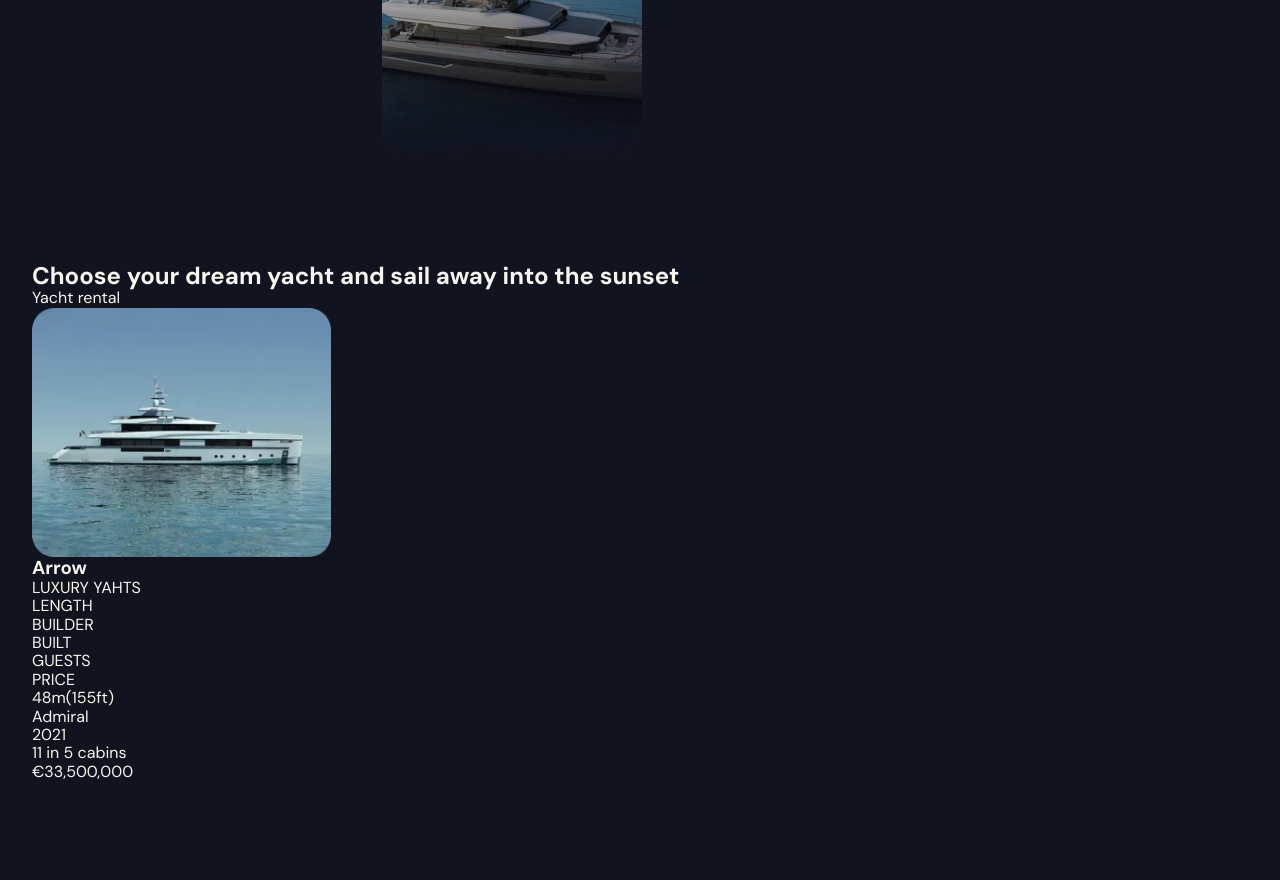
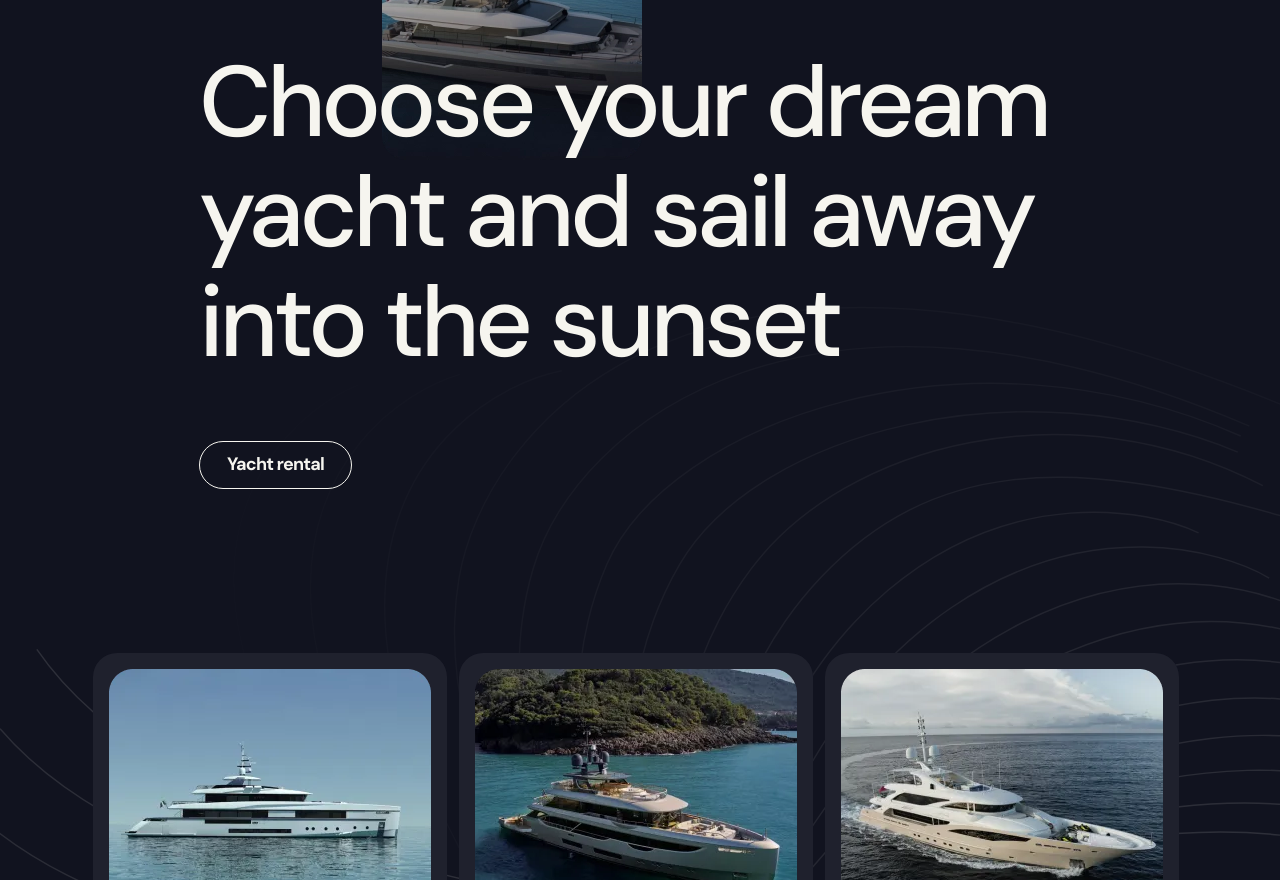
Before and after one commit to DennisUser1/Yacht-Adventures, a website built with Vite: page src/index.html in a window 1280 px wide. Shown: the part 1920-2800 px from the top of the page. Built offline with nearby package versions, Linux system fonts and the light colour scheme.

Commit message:
v.1.16. Added style yachts-block.css

```diff
--- a/src/css/styles.css
+++ b/src/css/styles.css
@@ -8,6 +8,7 @@
 @import url("./header.css");
 @import url("./hero.css");
 @import url("./about-block.css");
+@import url("./yachts-block.css");
 @import url("./services-block.css");
 @import url("./rent-block.css");
 @import url("./reviews-block.css");
--- /dev/null
+++ b/src/css/yachts-block.css
@@ -0,0 +1,423 @@
+.yachts-block {
+  position: relative;
+}
+
+@media (max-width: 767px) {
+  .yachts-section {
+    padding-top: 0;
+    margin-top: -122px;
+  }
+}
+
+@media (min-width: 1280px) {
+  .yachts-section {
+    margin-top: -215px;
+  }
+}
+
+.yachts-block__bg-vector {
+  height: 1611px;
+  width: 1280px;
+  background-image: url(/images/looper-group.svg);
+  opacity: 0.12;
+  left: 0;
+  top: 79px;
+  position: absolute;
+  z-index: -1;
+}
+
+@media (max-width: 1279px) {
+  .yachts-block__bg-vector {
+    display: none;
+  }
+}
+
+.yachts-block__title-btn-wrap {
+  width: 100%;
+  margin-bottom: 80px;
+}
+
+@media (min-width: 375px) and (max-width: 767px) {
+  .yachts-block__title-btn-wrap {
+    max-width: 310px;
+  }
+}
+
+@media (min-width: 768px) and (max-width: 1279px) {
+  .yachts-block__title-btn-wrap {
+    max-width: 640px;
+    margin: auto;
+    margin-bottom: 100px;
+  }
+}
+
+@media (min-width: 1280px) {
+  .yachts-block__title-btn-wrap {
+    max-width: 882px;
+    margin: auto;
+    margin-bottom: 164px;
+  }
+}
+
+.yachts-block__title {
+  font-size: 36px;
+  font-weight: 500;
+  line-height: 110%;
+  letter-spacing: -0.045em;
+  margin-bottom: 40px;
+}
+
+@media (min-width: 768px) {
+  .yachts-block__title {
+    margin-bottom: 64px;
+  }
+}
+
+@media (min-width: 768px) and (max-width: 1279px) {
+  .yachts-block__title {
+    font-size: 70px;
+  }
+}
+
+@media (min-width: 1280px) {
+  .yachts-block__title {
+    font-size: 100px;
+  }
+}
+
+/* BUTTON STYLES */
+.yachts-block__link {
+  background-color: transparent;
+  width: 131px;
+  height: 43px;
+  font-size: 14px;
+  font-weight: 700;
+  line-height: 110%;
+  letter-spacing: -0.045em;
+  display: flex;
+  align-items: center;
+  justify-content: center;
+  border-radius: 60px;
+  border: 1px solid var(--white-text);
+  user-select: none;
+  overflow: hidden;
+  z-index: 5;
+  position: relative;
+}
+
+.yachts-block__link::after {
+  z-index: -2;
+}
+
+.yachts-block__link::after,
+.yachts-block__link::before {
+  content: '';
+  display: inline-block;
+  position: absolute;
+  border: 2px solid var(--dark-blue);
+  border-radius: 50%;
+  transition: all 1s ease-in-out;
+}
+
+@media (min-width: 768px) {
+  .yachts-block__link {
+    width: 153px;
+    height: 48px;
+    font-size: 18px;
+  }
+}
+
+@media only screen and (min-width: 1280px) {
+  .yachts-block__link {
+    transition: background-color 450ms cubic-bezier(0.4, 0, 0.2, 1),
+      color 450ms cubic-bezier(0.4, 0, 0.2, 1);
+  }
+}
+
+@media only screen and (min-width: 1280px) {
+  .yachts-block__link:hover,
+  .yachts-block__link:focus {
+    background-color: var(--light-green);
+    color: var(--dark-blue);
+    border-color: var(--dark-blue);
+  }
+
+  .yachts-block__link:hover::before,
+  .yachts-block__title:hover::after {
+    border-radius: 1%;
+    border-color: var(--dark-blue);
+    transform: scale(4, 4) rotate(120deg);
+    padding: 60px 100px;
+  }
+
+  .yachts-block__link:hover::before {
+    padding-right: 10px;
+  }
+}
+
+.yachts-block__card-list-buttons {
+  position: relative;
+  display: flex;
+  align-items: center;
+  justify-content: center;
+}
+
+.y-b__buttons {
+  height: 36px;
+  border-radius: 60px;
+  border: 1px solid var(--white-text);
+  background-color: inherit;
+  fill: var(--white-text);
+  user-select: none;
+
+  transition: background-color 450ms cubic-bezier(0.4, 0, 0.2, 1),
+    border-color 450ms cubic-bezier(0.4, 0, 0.2, 1),
+    fill 450ms cubic-bezier(0.4, 0, 0.2, 1);
+}
+
+.y-b__buttons:hover,
+.y-b__buttons:focus {
+  background-color: var(--light-green);
+  border-color: var(--blue-gray);
+  fill: var(--blue-gray);
+}
+
+.y-b__buttons-mob-tab {
+  width: 46px;
+}
+
+@media (min-width: 768px) {
+  .y-b__buttons-mob-tab {
+    width: 50px;
+  }
+}
+
+@media (min-width: 1280px) {
+  .y-b__buttons-desc {
+    width: 50px;
+  }
+}
+
+@media (max-width: 1279px) {
+  .y-b__buttons-desc {
+    display: none;
+  }
+}
+
+.yachts-block__card-list {
+  margin-bottom: 24px;
+}
+
+@media (min-width: 768px) and (max-width: 1279px) {
+  .yachts-block__card-list {
+    margin-bottom: 32px;
+  }
+}
+
+@media (min-width: 1280px) {
+  .yachts-block__card-list {
+    margin-bottom: 0;
+  }
+}
+
+.yachts-block__image-wrap {
+  padding: 18px 18px 0;
+}
+
+@media (min-width: 768px) {
+  .yachts-block__image-wrap {
+    padding: 16px 16px 0;
+  }
+}
+
+/**
+  |============================
+  | HOVER effects
+  |============================
+*/
+
+@media (min-width: 768px) {
+  .yachts-block__card-set img {
+    transform: scale(1);
+    transition: 0.3s ease-in-out;
+    opacity: 1;
+    width: 100%;
+  }
+
+  .yachts-block__card-set:hover img {
+    transform: scale(1.1);
+    filter: saturate(2.5);
+  }
+}
+
+/* End hover */
+
+@media (min-width: 1280px) {
+  .yachts-block__card-list {
+    z-index: 2;
+  }
+
+  .yachts-block__card-list .yachts-block__card-set {
+    position: relative;
+    backdrop-filter: blur(5px);
+    overflow: hidden;
+  }
+}
+
+/* END CARDS */
+@media (min-width: 768px) and (max-width: 1279px) {
+  .yachts-block__img {
+    width: 312px;
+    height: 268px;
+  }
+}
+
+.yachts-block__yacht-info {
+  padding: 24px;
+}
+
+@media (min-width: 768px) {
+  .yachts-block__yacht-info {
+    padding: 32px;
+  }
+}
+
+.yachts-block__wrap {
+  display: flex;
+  align-items: center;
+  justify-content: space-between;
+  margin-bottom: 24px;
+}
+
+@media (min-width: 768px) {
+  .yachts-block__wrap {
+    margin-bottom: 32px;
+  }
+}
+
+.yachts-block__yacht-name {
+  font-size: 16px;
+  font-weight: 700;
+  line-height: 120%;
+  letter-spacing: -0.045em;
+  text-transform: uppercase;
+}
+
+.yachts-block__yacht-type {
+  font-size: 12px;
+  font-weight: 400;
+  line-height: 118%;
+  letter-spacing: 0.03em;
+  text-transform: uppercase;
+  opacity: 0.5;
+}
+
+.yachts-block__yacht-desc-lists {
+  display: flex;
+  gap: 32px;
+}
+
+.yachts-block__yacht-desc-list-one {
+  width: 58px;
+}
+
+.yachts-block__item {
+  font-size: 14px;
+  font-weight: 400;
+  line-height: 118%;
+  letter-spacing: 0.03em;
+}
+
+.yachts-block__item:not(:last-child) {
+  margin-bottom: 6px;
+}
+
+.yachts-block__yacht-desc-list-one .yachts-block__item {
+  text-transform: uppercase;
+}
+
+@media (min-width: 768px) {
+  .yachts-block__buttons-wrap {
+    gap: 16px;
+  }
+}
+
+/* swiper */
+.yachts-block__card-list {
+  max-width: 704px;
+  max-height: 469px;
+  padding: 0;
+}
+.yachts-block__buttons-wrap {
+  position: relative;
+  margin: 0 auto;
+  width: 40%;
+  margin-top: 24px;
+}
+@media (max-width: 374px) {
+  .yachts-swiper {
+    height: 469px;
+    margin-bottom: 24px;
+  }
+  .yachts-block__buttons-wrap {
+    width: 50%;
+  }
+}
+.yachts-block__card-set {
+  background-color: var(--blue-gray);
+  flex-basis: calc((100%) / 1);
+  border-radius: 24px;
+  margin-bottom: 24px;
+}
+@media (min-width: 768px) and (max-width: 1279px) {
+  .yachts-swiper {
+    margin-bottom: 24px;
+  }
+}
+@media (min-width: 768px) {
+  .yachts-swiper {
+    height: 508px;
+  }
+  .yachts-block__card-list {
+    gap: 9px;
+    max-height: 508px;
+  }
+  .yachts-block__card-set {
+    background-color: var(--blue-gray);
+    flex-basis: calc((100% - 16px) / 2);
+    margin-bottom: 32px;
+  }
+  .yachts-block__buttons-wrap {
+    width: 20%;
+  }
+}
+@media (min-width: 1280px) {
+  .yachts-block__card-list {
+    gap: 12px;
+  }
+  .y-b__buttons {
+    margin: 0 -10px;
+  }
+  .swiper-wrapper.yachts-block__card-list {
+    max-width: 1094px;
+  }
+  .yachts-block__card-set {
+    flex-basis: calc((100% - 32px) / 3);
+  }
+  .yachts-block__buttons-wrap {
+    display: none;
+  }
+}
+
+.swiper-button-next:after,
+.swiper-button-prev:after {
+  content: '';
+}
+.swiper-button-next svg,
+.swiper-button-prev svg {
+  height: 8px;
+}
+.swiper-button-next,
+.swiper-button-prev {
+  position: absolute;
+}
```
